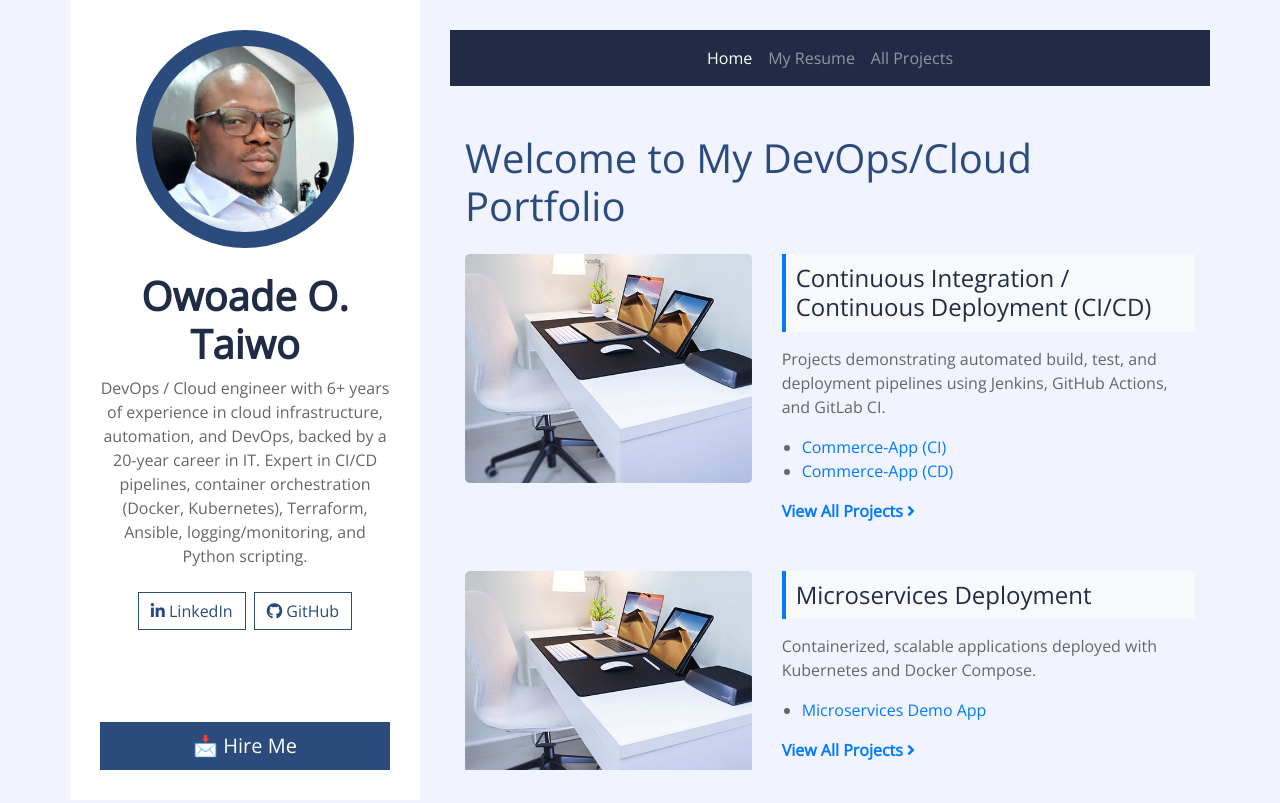
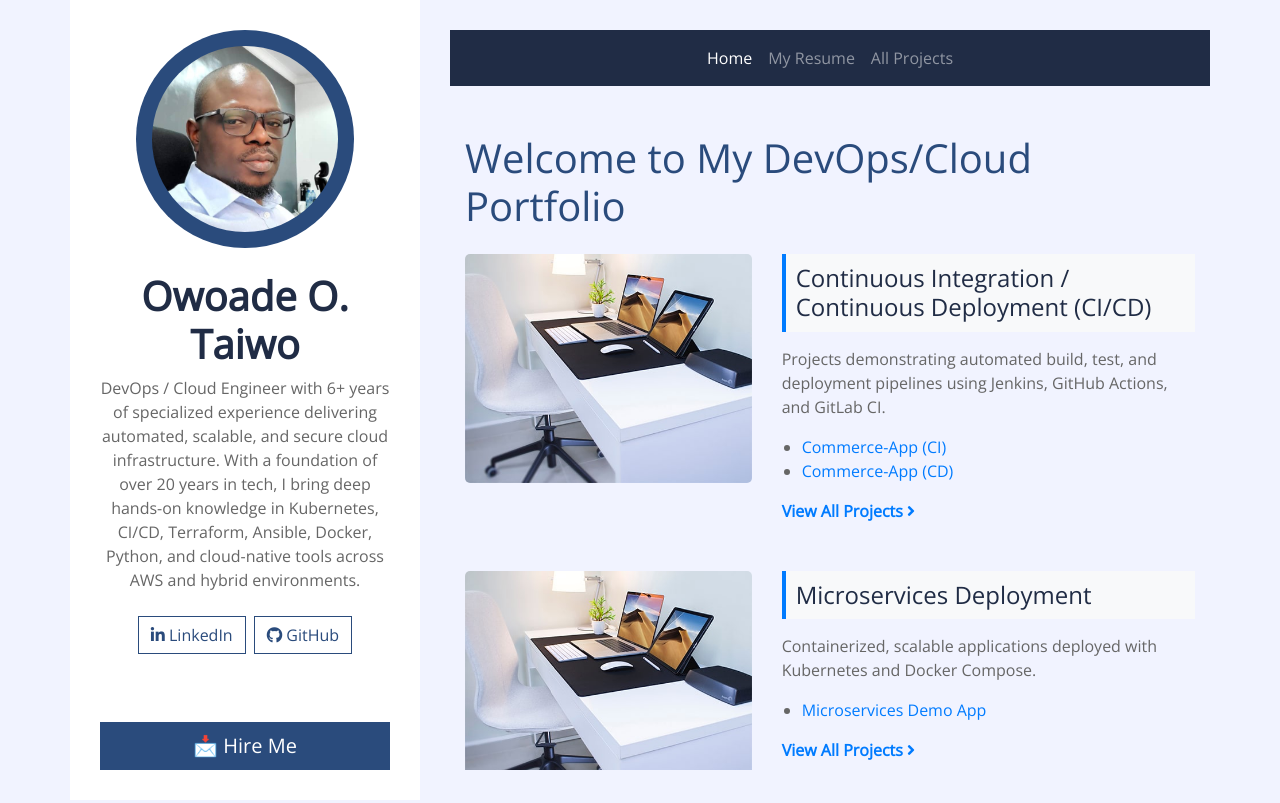
Before and after one commit to Adexxy/adexxy.github.io, a plain HTML site: page index.html in a window 1280 px wide. Shown: the top 803 px of the page. Drawn offline with nearby package versions, Linux system fonts and the light colour scheme.

```diff
--- a/index.html
+++ b/index.html
@@ -61,7 +61,7 @@
                 <img class="mx-auto d-block w-75 bg-primary img-fluid rounded-circle mb-4 p-3" src="img/profile.jpg" alt="Profile Image">
                 <h1 class="font-weight-bold">Owoade O. Taiwo</h1>
                 <p class="mb-4">
-                    DevOps / Cloud engineer with 6+ years of experience in cloud infrastructure, automation, and DevOps, backed by a 20-year career in IT. Expert in CI/CD pipelines, container orchestration (Docker, Kubernetes), Terraform, Ansible, logging/monitoring, and Python scripting.
+                    DevOps / Cloud Engineer with 6+ years of specialized experience delivering automated, scalable, and secure cloud infrastructure. With a foundation of over 20 years in tech, I bring deep hands-on knowledge in Kubernetes, CI/CD, Terraform, Ansible, Docker, Python, and cloud-native tools across AWS and hybrid environments.
                 </p>
                 <div class="d-flex justify-content-center mb-5">
                     <a class="btn btn-outline-primary mr-2" href="https://linkedin.com/in/owoade-taiwo-5b34a943"><i class="fab fa-linkedin-in"></i> LinkedIn</a>
```
Also changed, not shown: projects.html (+1 -2 lines), resume.html (+1 -1 lines).
